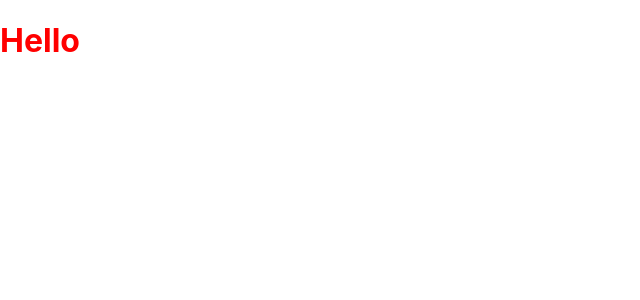
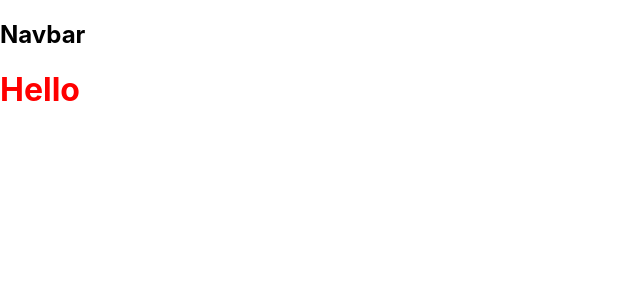
Before and after one commit to BinhNguyen3790/atomics, a React (Create React App) app: page / in a window 1280 px wide. Shown: the top 300 px of the page, without its empty margins (0-640 px from the left). Built offline with nearby package versions, Linux system fonts and the light colour scheme.

Commit message:
add navbar

```diff
--- a/src/App.js
+++ b/src/App.js
@@ -1,7 +1,9 @@
-import './assets/scss/app.scss'
+import './assets/scss/app.scss';
+import Navbar from './components/Navbar/Navbar';
 function App() {
   return (
     <div className="App">
+      <Navbar />
       <h1>Hello</h1>
     </div>
   );
--- /dev/null
+++ b/src/components/Navbar/Navbar.js
@@ -0,0 +1,8 @@
+function Navbar() {
+  return (
+    <nav>
+      <h2>Navbar</h2>
+    </nav>
+  )
+}
+export default Navbar;
```
Also changed, not shown: src/components/Navbar/test.js (deleted).
